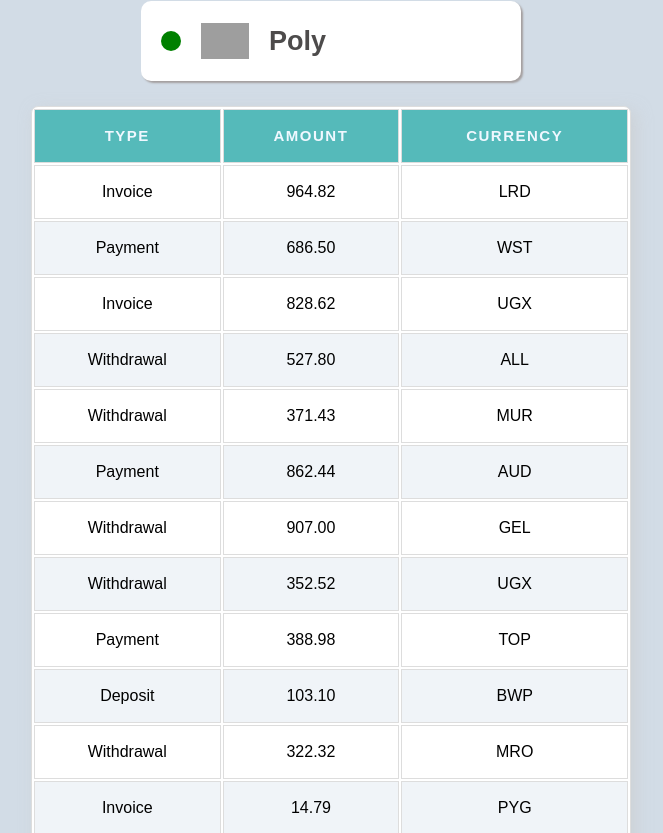
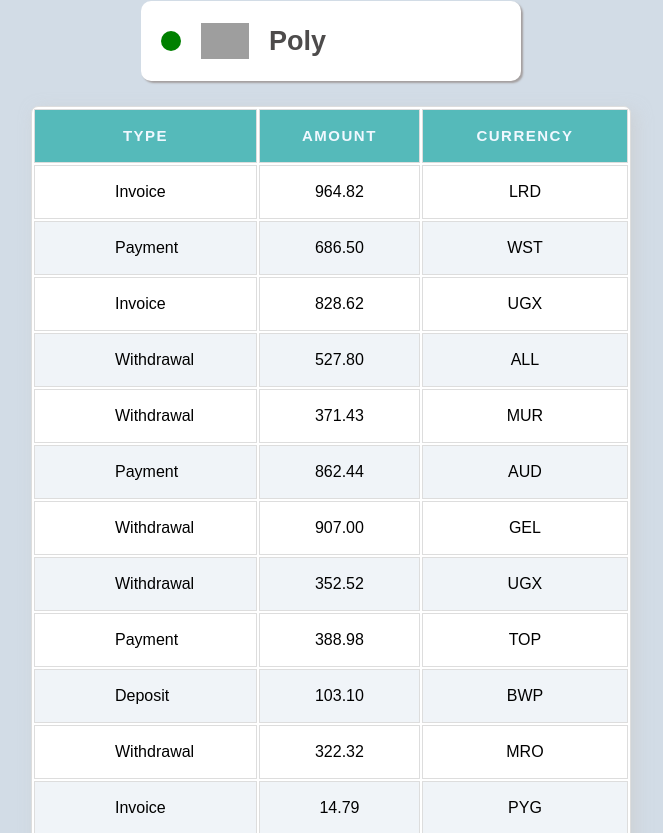
Before and after one commit to julika-gulchitai/goit-react-hw-01-component, a React (Create React App) app: page / in a window 1280 px wide. Shown: the part 1047-1880 px from the top of the page, without its empty margins (309-972 px from the left). Built offline with nearby package versions, Linux system fonts and the light colour scheme; grey boxes are pictures that could not be loaded.

Commit message:
fixed styled

```diff
--- a/src/components/TransactionHistory/TransactionHistory.module.css
+++ b/src/components/TransactionHistory/TransactionHistory.module.css
@@ -32,4 +32,7 @@ tr:nth-child(even) {
 }
 .tableType {
   text-transform: capitalize;
+  padding-left: 80px;
+  text-align: start;
+  width: 140px;
 }
```
